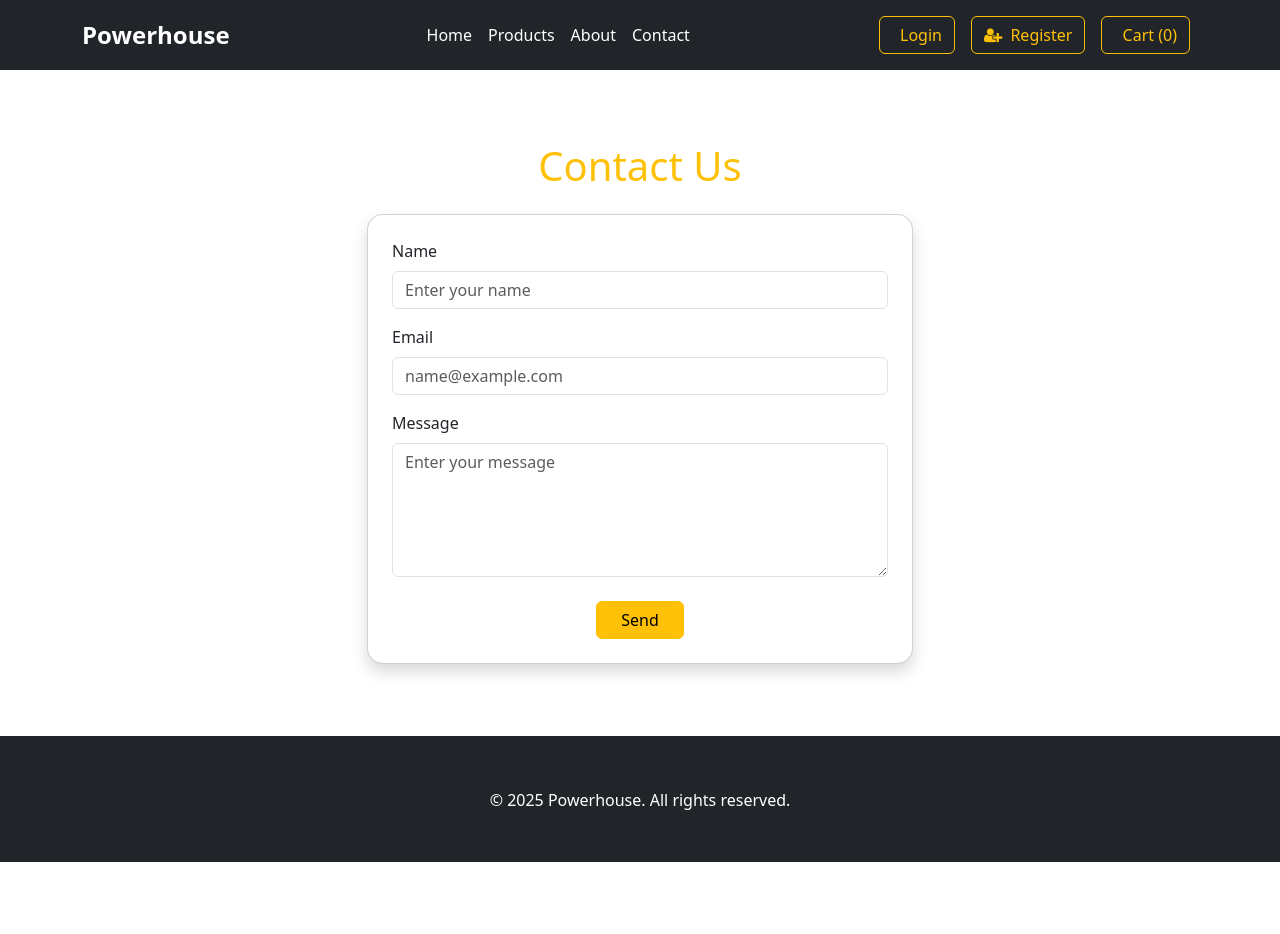
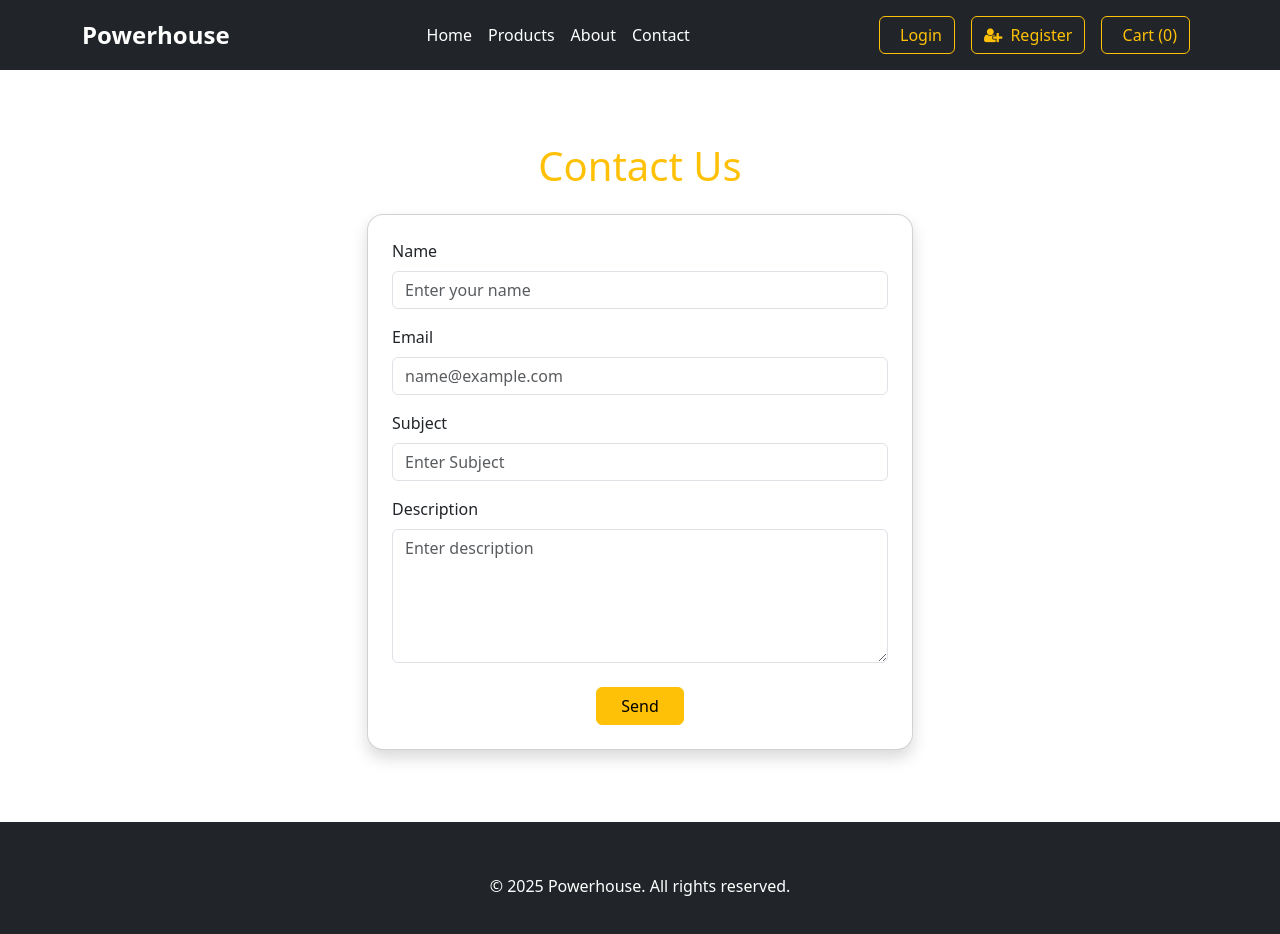
Before and after one commit to raed-nimer/CI-PP5-react-frontend, a React (Vite) app: page /contact in a window 1280 px wide. Shown: the top 934 px of the page. Before the commit the page ends 862 px from the top, so only its background shows below. Built offline with nearby package versions, Linux system fonts and the light colour scheme; no server answers.

Commit message:
feat: Update ContactPage.jsx

```diff
--- a/src/pages/ContactPage.jsx
+++ b/src/pages/ContactPage.jsx
@@ -1,11 +1,13 @@
 import React, { useState } from "react";
 import { Footer, Navbar } from "../components";
+import toast, { Toaster } from "react-hot-toast";
 
 const ContactPage = () => {
   const [formData, setFormData] = useState({
     name: "",
     email: "",
-    message: "",
+    subject: "",
+    description: "",
   });
 
   const handleChange = (e) => {
@@ -15,10 +17,39 @@ const ContactPage = () => {
     }));
   };
 
-  const handleSubmit = (e) => {
+  const baseUrl = import.meta.env.VITE_APP_SERVER_URL;
+
+  const handleSubmit = async (e) => {
     e.preventDefault();
-    console.log("Submitted Data:", formData);
-    // Add your submission logic here
+
+    try {
+      const response = await fetch(`${baseUrl}/contact/`, {
+        method: "POST",
+        headers: {
+          "Content-Type": "application/json",
+        },
+        body: JSON.stringify(formData),
+      });
+
+      if (!response.ok) {
+        throw new Error("Failed to send contact form");
+      }
+
+      const data = await response.json();
+      console.log("Success:", data);
+
+      toast.success("Contact form submitted successfully!");
+
+      setFormData({
+        name: "",
+        email: "",
+        subject: "",
+        description: "",
+      });
+    } catch (error) {
+      console.error("Error:", error);
+      toast.error("There was an error submitting the form.");
+    }
   };
 
   return (
@@ -60,17 +91,32 @@ const ContactPage = () => {
                     required
                   />
                 </div>
+                <div className="mb-3">
+                  <label htmlFor="subject" className="form-label">
+                    Subject
+                  </label>
+                  <input
+                    type="text"
+                    name="subject"
+                    className="form-control"
+                    id="subject"
+                    placeholder="Enter Subject"
+                    value={formData.subject}
+                    onChange={handleChange}
+                    required
+                  />
+                </div>
                 <div className="mb-4">
-                  <label htmlFor="message" className="form-label">
-                    Message
+                  <label htmlFor="description" className="form-label">
+                    Description
                   </label>
                   <textarea
-                    name="message"
+                    name="description"
                     rows={5}
                     className="form-control"
-                    id="message"
-                    placeholder="Enter your message"
-                    value={formData.message}
+                    id="description"
+                    placeholder="Enter description"
+                    value={formData.description}
                     onChange={handleChange}
                     required
                   />
```
